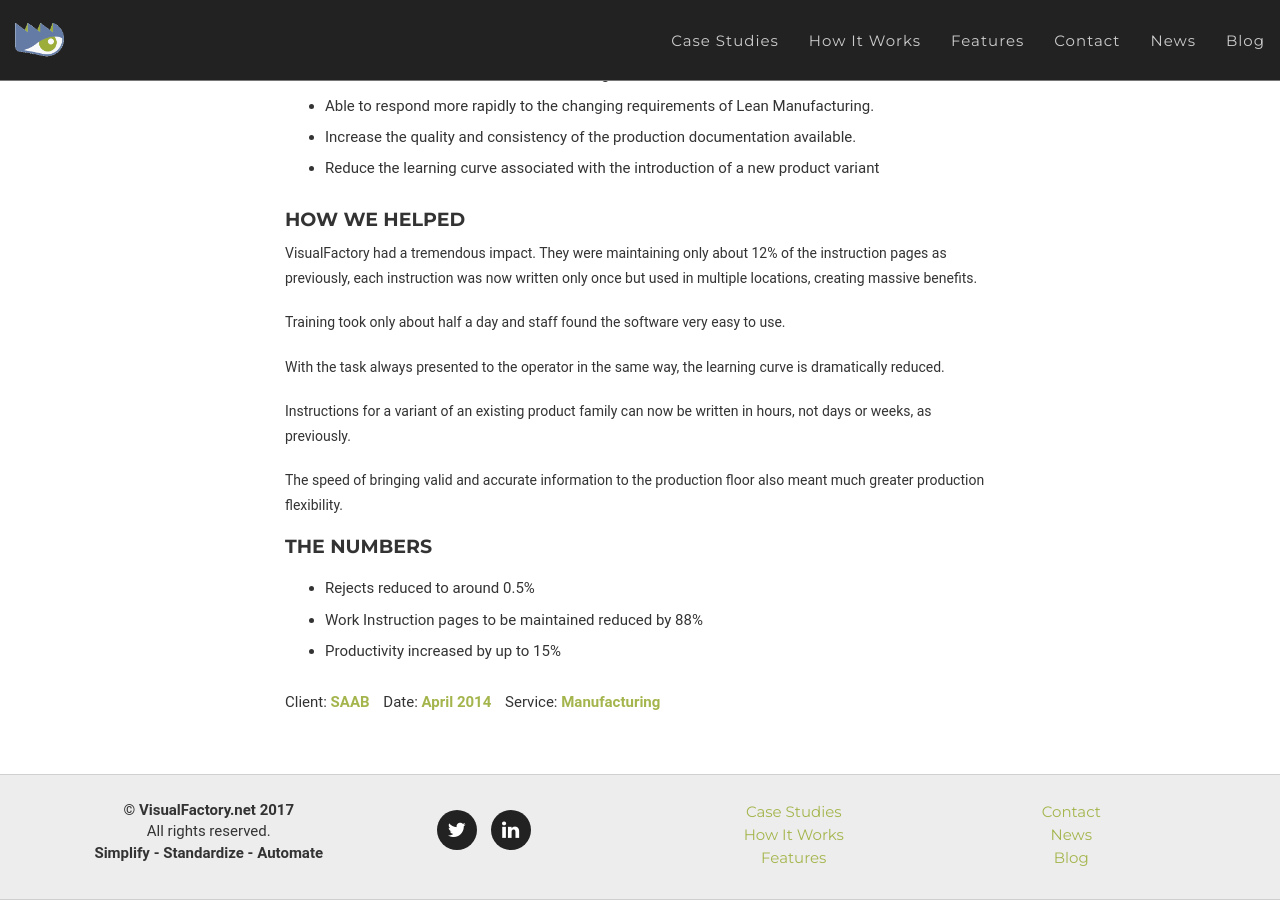
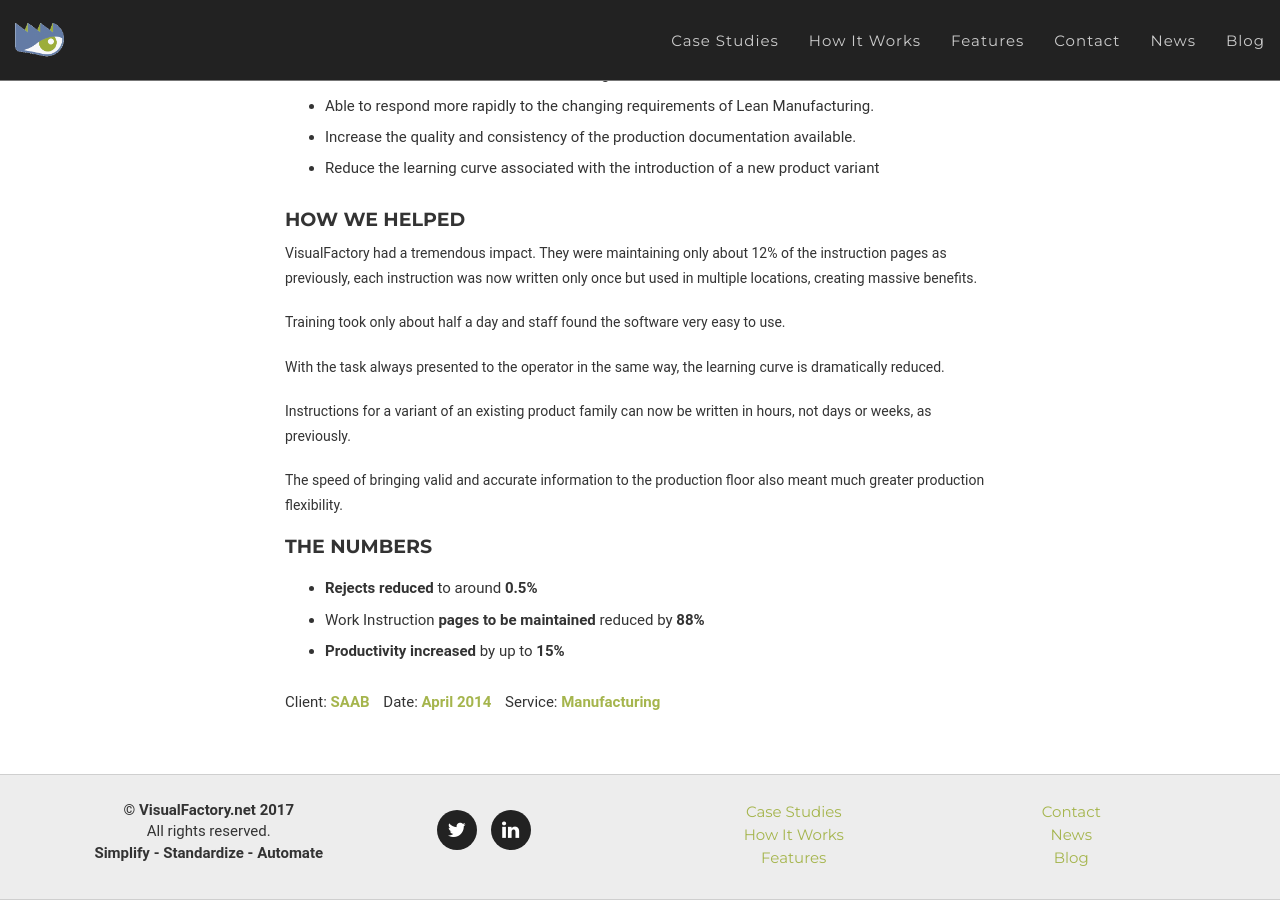
Before and after one commit to ASCNomuda/ascnomuda.github.io, a Jekyll site: the page built from _posts/2017-01-27-esterline-racal.md, in a window 1280 px wide and 900 px high, scrolled down 1528 px. Built offline with Jekyll 4.4.1, drawn with Linux system fonts in a browser that asks for light colours; some web fonts are replaced.

```diff
--- a/_posts/2017-01-27-esterline-racal.md
+++ b/_posts/2017-01-27-esterline-racal.md
@@ -68,6 +68,6 @@ The speed of bringing valid and accurate information to the production floor als
 
 #### The Numbers
 
-* Rejects reduced to around 0.5%
-* Work Instruction pages to be maintained reduced by 88%
-* Productivity increased by up to 15%
+* **Rejects reduced** to around **0.5%**
+* Work Instruction **pages to be maintained** reduced by **88%**
+* **Productivity increased** by up to **15%**
```
